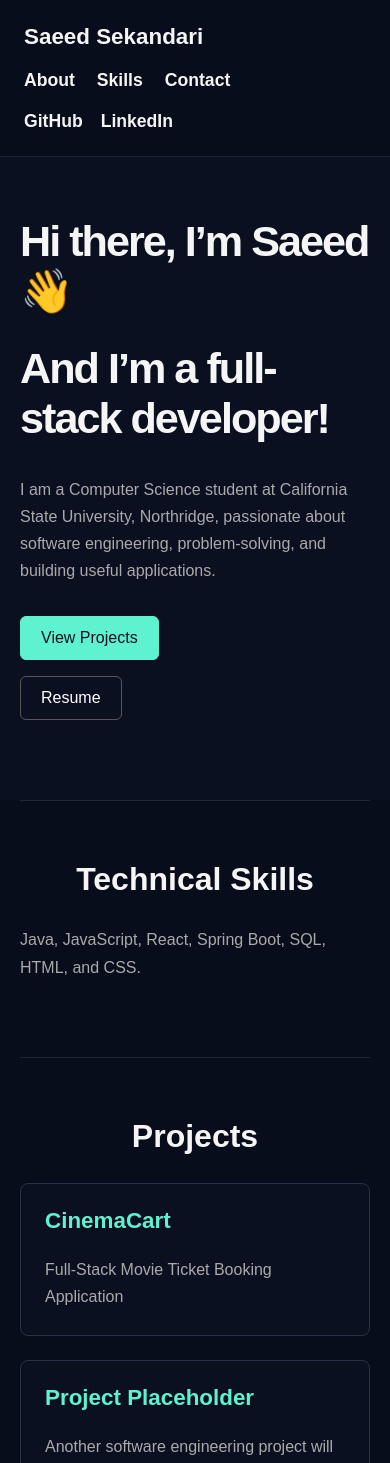
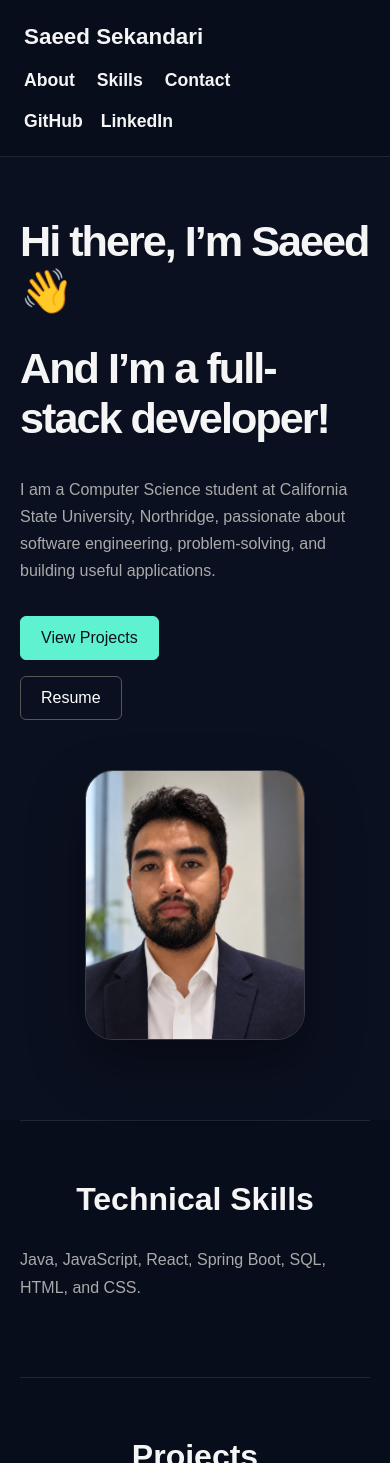
Before and after one commit to saeed-sekandari/Portfolio, a React app: page / in a window 390 px wide. Shown: the top 1463 px of the page. Built offline with nearby package versions, Linux system fonts and the light colour scheme; the HTML template or start-up script is replaced by a standard one.

Commit message:
Added a profile photo to my profolio

```diff
--- a/src/App.css
+++ b/src/App.css
@@ -17,9 +17,11 @@ body {
 /* Introduction */
 
 .intro {
+  position: relative;
   width: 100%;
+  min-height: 560px;
   margin: 0;
-  padding: 80px 28px 100px;
+  padding: 80px 380px 100px 28px;
   background-color: #0b1020;
   text-align: left;
 }
@@ -92,6 +94,22 @@ body {
   color: #0b1020;
 }
 
+/* Profile photo */
+
+.profile-photo {
+  position: absolute;
+  top: 100px;
+  right: 8%;
+  z-index: 2;
+  width: 300px;
+  height: 360px;
+  border: 1px solid rgba(255, 255, 255, 0.18);
+  border-radius: 28px;
+  object-fit: cover;
+  object-position: center top;
+  box-shadow: 0 24px 55px rgba(0, 0, 0, 0.35);
+}
+
 /* Main content */
 
 main {
@@ -150,7 +168,24 @@ footer {
   text-align: center;
 }
 
-/* Mobile layout */
+/* Medium screens */
+
+@media (max-width: 900px) {
+  .intro {
+    min-height: auto;
+    padding: 70px 28px 80px;
+  }
+
+  .profile-photo {
+    position: static;
+    display: block;
+    width: 240px;
+    height: 290px;
+    margin: 50px auto 0;
+  }
+}
+
+/* Mobile screens */
 
 @media (max-width: 600px) {
   .intro {
@@ -174,6 +209,12 @@ footer {
     text-align: center;
   }
 
+  .profile-photo {
+    width: 220px;
+    height: 270px;
+    margin-top: 50px;
+  }
+
   main {
     padding: 0 20px;
   }
--- a/src/App.jsx
+++ b/src/App.jsx
@@ -1,6 +1,7 @@
 import { useEffect, useState } from "react";
 import "./App.css";
 import Navbar from "./components/Navbar";
+import profilePhoto from "./assets/profile-photo.png";
 
 const roles = [
   "a Computer Science student!",
@@ -51,6 +52,11 @@ function App() {
             Resume
           </a>
         </div>
+          <img
+          className="profile-photo"
+          src={profilePhoto}
+          alt="Professional portrait of Saeed Sekandari"
+        />
       </header>
 
       <main>
```
Also changed, not shown: src/assets/profile-photo.png (added).
